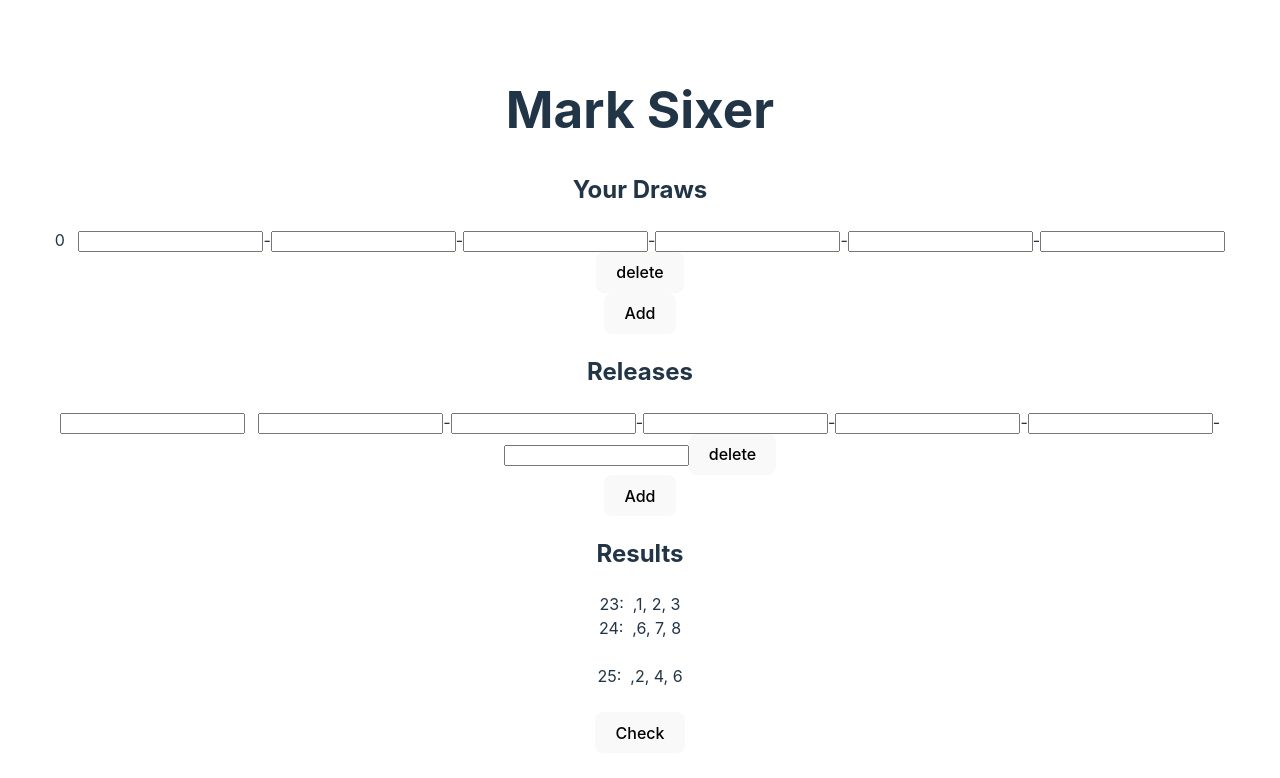
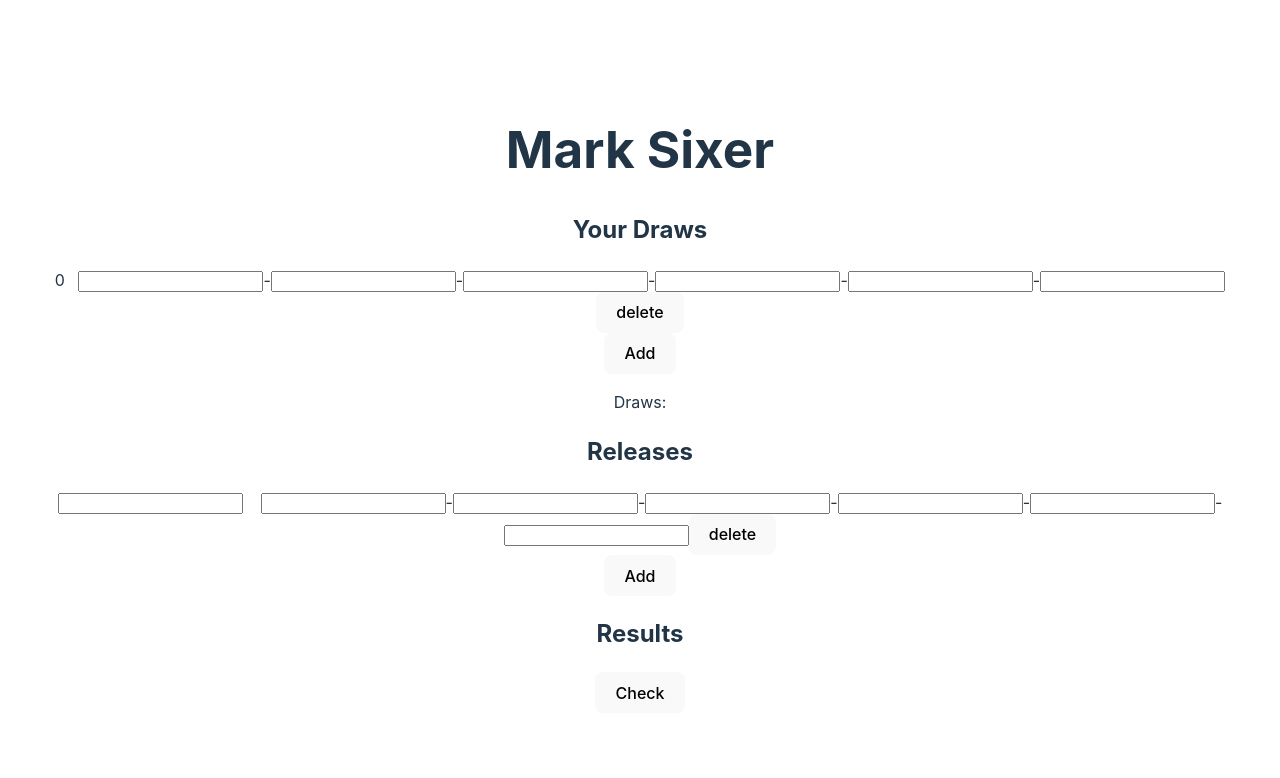
Before and after one commit to Marcussyl/mark-sixer, a React (Vite) app: page / in a window 1280 px wide. Shown: the top 778 px of the page. Built offline with nearby package versions, Linux system fonts and the light colour scheme.

Commit message:
Minor changes

```diff
--- a/src/App.jsx
+++ b/src/App.jsx
@@ -6,7 +6,7 @@ import { useState } from 'react'
 
 function App() {
   const [draws, setDraws] = useState([['', '', '', '', '', '']])
-  const [releases, setReleases] = useState([['', '', '', '', '', '']])
+  const [releases, setReleases] = useState([{0:['', '', '', '', '', '']}])
   const [results, setResults] = useState([])
 
   //Draws handlers
@@ -67,8 +67,9 @@ function App() {
     <>
       <h1>Mark Sixer</h1>
       <Draws draws={draws} addDrawHandler={addDrawHandler} changeDrawHandler={changeDrawHandler} deleteDrawHandler={deleteDrawHandler}/>
+      <p>Draws: {draws[0]}</p>
       <Releases releases={releases} addReleaseHandler={addReleaseHandler} changeReleaseHandler={changeReleaseHandler} deleteReleaseHandler={deleteReleaseHandler}/>
-      <Results results={[[{23:[1,2,3]},{24:[6,7,8]}],[{25:[2,4,6]}]]}/>
+      <Results results={results}/>
       <button type='button' onClick={checkHandler}>Check</button>
     </>
   )
--- a/src/components/draw.jsx
+++ b/src/components/draw.jsx
@@ -1,12 +1,12 @@
 import PropTypes from 'prop-types'
 
 function Draw (props) {
-    const {id, draw, deleteHandler} = props
+    const {id, draw, deleteHandler, changeDrawHandler} = props
 
     return (
         <div className="draw">
             <label htmlFor="draw">{id}</label> &nbsp;&nbsp;
-            <input type="text" id="draw" name="draw" placeholder={draw[0]}></input>-<input type="text" id="draw" name="draw"></input>-<input type="text" id="draw" name="draw"></input>-<input type="text" id="draw" name="draw"></input>-<input type="text" id="draw" name="draw"></input>-<input type="text" id="draw" name="draw"></input>
+            <input type="text" id="draw" name="draw" placeholder={draw[0]} onChange={changeDrawHandler}/>-<input type="text" id="draw" name="draw"/>-<input type="text" id="draw" name="draw"/>-<input type="text" id="draw" name="draw"/>-<input type="text" id="draw" name="draw"/>-<input type="text" id="draw" name="draw"/>
             <button type='button' onClick={deleteHandler}>delete</button>
         </div>
     )
@@ -17,7 +17,8 @@ Draw.propTypes = {
     key: PropTypes.number.isRequired,
     draw: PropTypes.number.isRequired,
     deleteHandler: PropTypes.func.isRequired,
-    id: PropTypes.number.isRequired
+    id: PropTypes.number.isRequired,
+    changeDrawHandler: PropTypes.func.isRequired
 };
 
 export default Draw
--- a/src/components/draws.jsx
+++ b/src/components/draws.jsx
@@ -8,7 +8,7 @@ function Draws(props) {
             <h2>Your Draws</h2>
             {
                 draws.map((draw, idx) => (
-                    <Draw key={idx} id={idx} draw={draw} onChange={(inputIdx, value) => changeDrawHandler(idx, inputIdx, value)} deleteHandler={() => deleteDrawHandler(idx)}/>
+                    <Draw key={idx} id={idx} draw={draw} changeDrawHandler={(event) => changeDrawHandler(idx, event.target.value)} deleteHandler={() => deleteDrawHandler(idx)}/>
                 ))
             }
             <button type="button" onClick={addDrawHandler}>Add</button>
--- a/src/components/release.jsx
+++ b/src/components/release.jsx
@@ -1,22 +1,21 @@
 import PropTypes from 'prop-types'
 
 function Release (props) {
-    const {deleteHandler} = props
+    const {deleteHandler, changeReleaseHandler} = props
 
     return (
-        <>
-            <input type="text" id="release" name="release"></input> &nbsp;&nbsp;
-            <input type="text" id="release" name="release"></input>-<input type="text" id="release" name="release"></input>-<input type="text" id="release" name="release"></input>-<input type="text" id="release" name="release"></input>-<input type="text" id="release" name="release"></input>-<input type="text" id="release" name="release"></input>
+        <div className='release'>
+            <input type="text" id="release" name="release" onChange={(event) => changeReleaseHandler(event.target.value)}></input> &nbsp;&nbsp; <input type="text" id="release" name="release"></input>-<input type="text" id="release" name="release"></input>-<input type="text" id="release" name="release"></input>-<input type="text" id="release" name="release"></input>-<input type="text" id="release" name="release"></input>-<input type="text" id="release" name="release"></input>
             <button type="button" onClick={deleteHandler}>delete</button>
-        </>
+        </div>
     )
 }
 
 Release.propTypes = {
-    dele: PropTypes.number.isRequired,
     draw: PropTypes.number.isRequired,
     deleteHandler: PropTypes.func.isRequired,
-    id: PropTypes.number.isRequired
+    id: PropTypes.number.isRequired,
+    changeReleaseHandler: PropTypes.func.isRequired,
 };
 
 export default Release
--- a/src/components/releases.jsx
+++ b/src/components/releases.jsx
@@ -12,7 +12,6 @@ function Releases (props) {
                     <Release key={idx} release={release} onChange={(inputIdx, value) => changeReleaseHandler(idx, inputIdx, value)} deleteHandler={() => deleteReleaseHandler(idx)}/>
                 ))
             }
-            <br></br>
             <button type='button' onClick={addReleaseHandler}>Add</button>
         </>
     )
```
